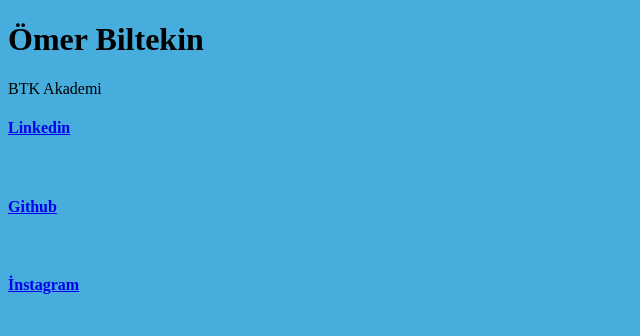
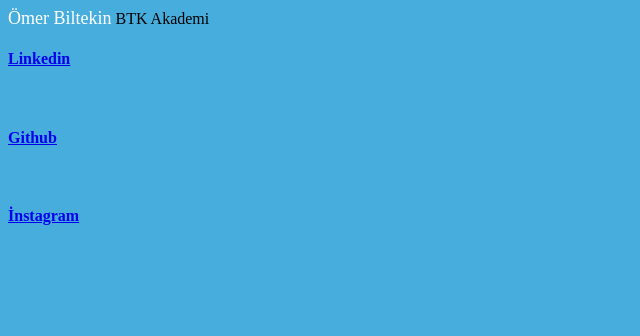
Before and after one commit to omerbiltekin/BtkDepo, a plain HTML site: page omerbiltekin.html in a window 1280 px wide. Shown: the whole page, without its empty margins (0-640 px from the left). Drawn offline with Linux system fonts and the light colour scheme.

Commit message:
yazı fontu değiştirildi

```diff
--- a/omerbiltekin.html
+++ b/omerbiltekin.html
@@ -1,8 +1,10 @@
 <!DOCTYPE html>
 <html>
 <head>
+    <title>Ömer Biltekin</title>
 
-    <h1>Ömer Biltekin</h1>
+    <font color="#FFFFFF" size="4">Ömer Biltekin</font>
+
     BTK Akademi
 
     <h4><a href="https://www.linkedin.com/in/omerbiltekin/">Linkedin</a></h4><br>
```
